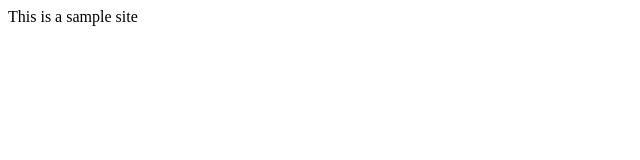
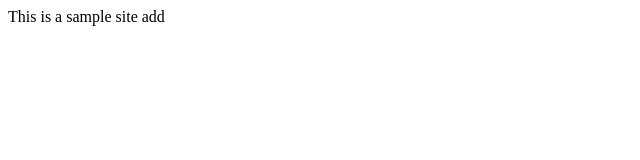
Before and after one commit to abhilashs2006ster/webapps, a plain HTML site: page index.html in a window 1280 px wide. Shown: the full height of the page, 0-640 px from the left. Drawn offline with Linux system fonts and the light colour scheme.

Commit message:
new file

```diff
--- a/index.html
+++ b/index.html
@@ -1 +1 @@
-<hi> This is a sample site</hi>
+<hi> This is a sample site add</hi>
```
